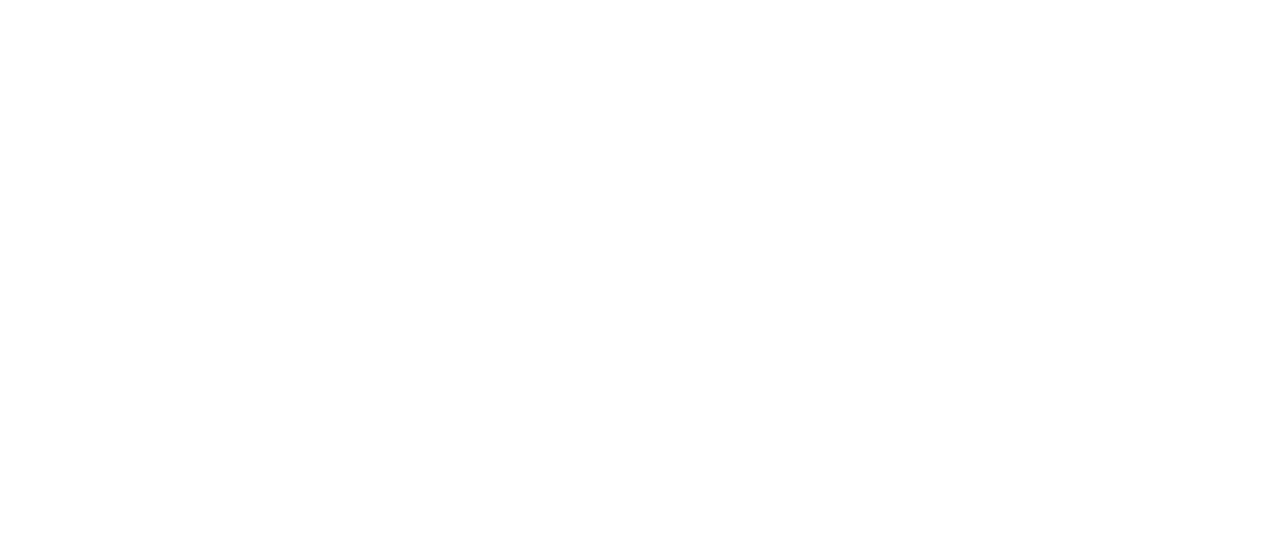
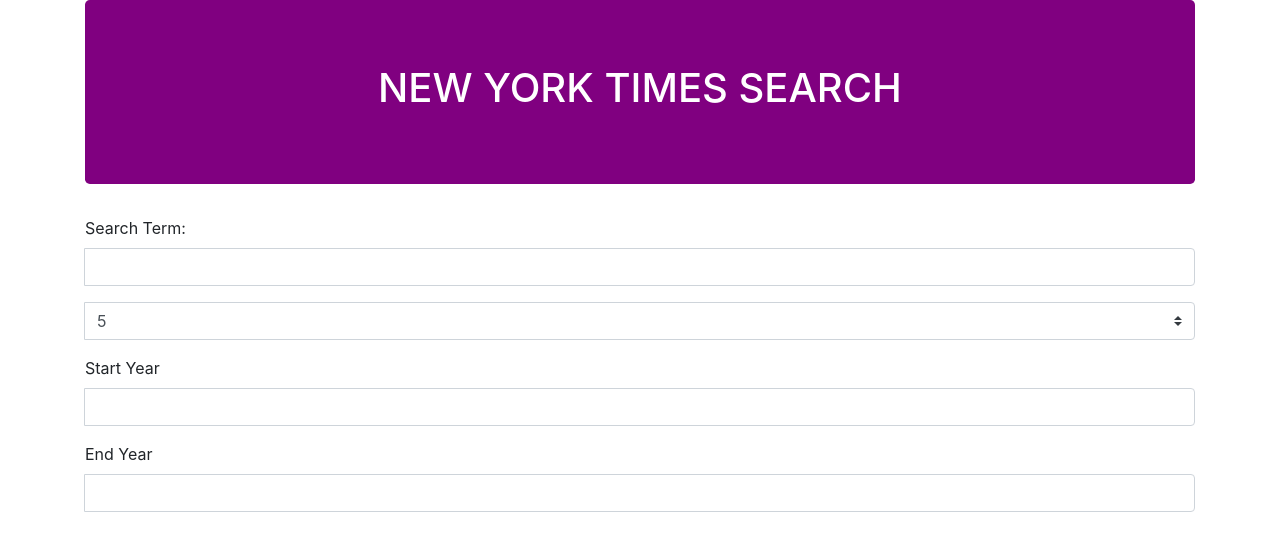
Before and after one commit to ShayH88/Bravo-Team, a plain HTML site: page index.html in a window 1280 px wide. Drawn offline with nearby package versions, Linux system fonts and the light colour scheme; files whose address does not match are found by name.

Commit message:
basic html layout started

```diff
--- a/assets/css/style.css
+++ b/assets/css/style.css
@@ -0,0 +1,4 @@
+#topText{
+    background-color:purple;
+    color: white;
+}
--- a/index.html
+++ b/index.html
@@ -1,5 +1,6 @@
 <!DOCTYPE html>
 <html lang="en">
+
 <head>
     <meta charset="UTF-8">
     <meta name="viewport" content="width=device-width, initial-scale=1.0">
@@ -15,7 +16,57 @@
 
 
 </head>
+
 <body>
+    <div class="container">
+        <!--container start-->
+
+        <div id="topText" class="jumbotron">
+            <h1 class="text-center display-5">NEW YORK TIMES SEARCH</h1>
+        </div>
+
+        <label for="basic-url">Search Term:</label>
+        <div class="input-group mb-3">
+            <div class="input-group-prepend">
+            </div>
+            <input type="text" class="form-control" id="basic-url" aria-describedby="basic-addon3">
+        </div>
+
+        <div class="input-group mb-3">
+            <div class="input-group-prepend">
+        <p></p>
+            </div>
+            <select class="custom-select" id="inputGroupSelect01">
+                <option selected>5</option>
+                <option value="5">5</option>
+                <option value="4">4</option>
+                <option value="3">3</option>
+                <option value="2">2</option>
+                <option value="1">1</option>
+            </select>
+        </div>
+
+        <label for="basic-url">Start Year</label>
+        <div class="input-group mb-3">
+            <div class="input-group-prepend">
+            </div>
+            <input type="text" class="form-control" id="basic-url" aria-describedby="basic-addon3">
+        </div>
+
+
+
+        <label for="basic-url">End Year</label>
+        <div class="input-group mb-3">
+            <div class="input-group-prepend">
+            </div>
+            <input type="text" class="form-control" id="basic-url" aria-describedby="basic-addon3">
+        </div>
+
+
+    </div>
+    <!--container end-->
+
 
 </body>
+
 </html>
```
